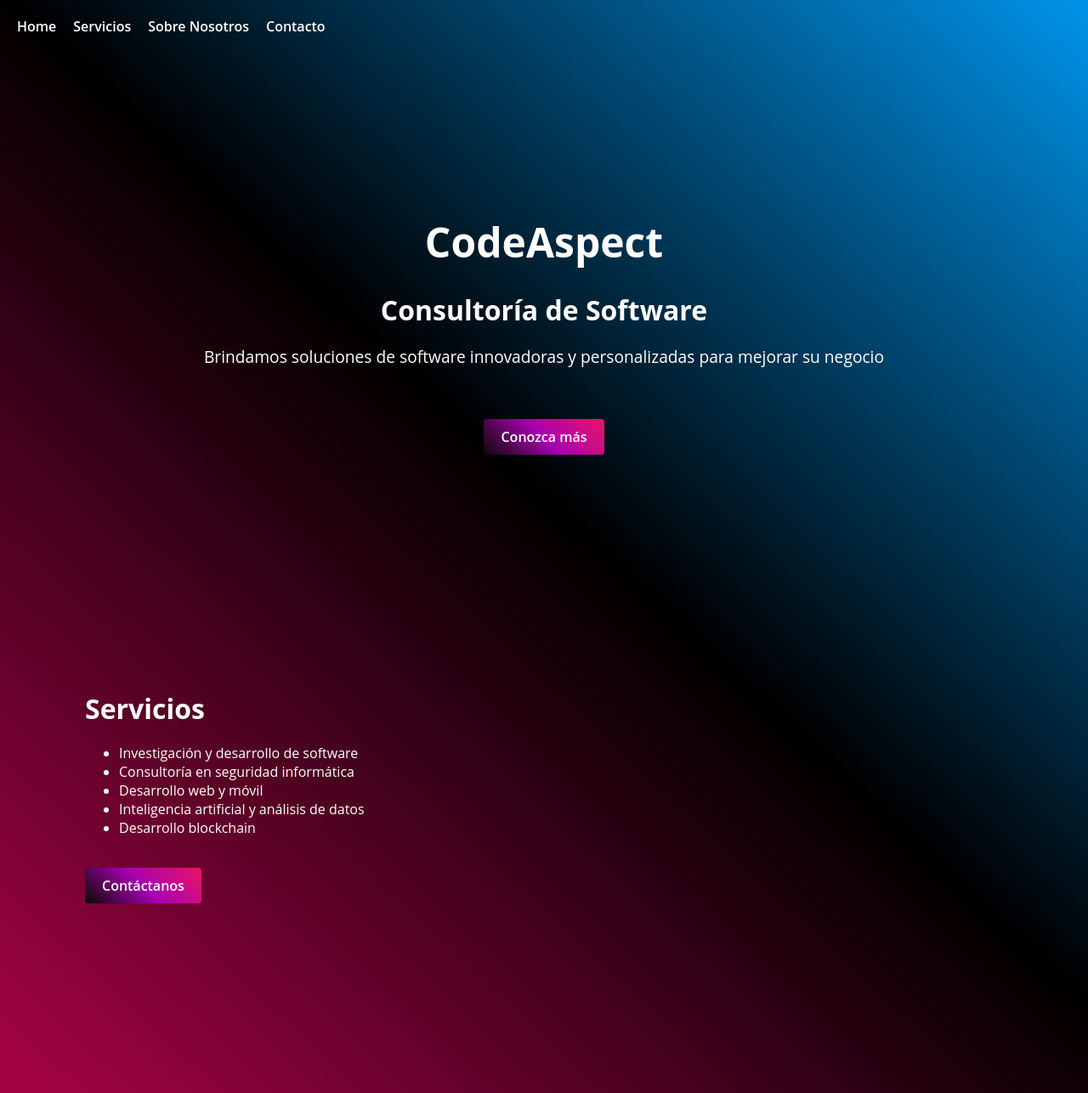
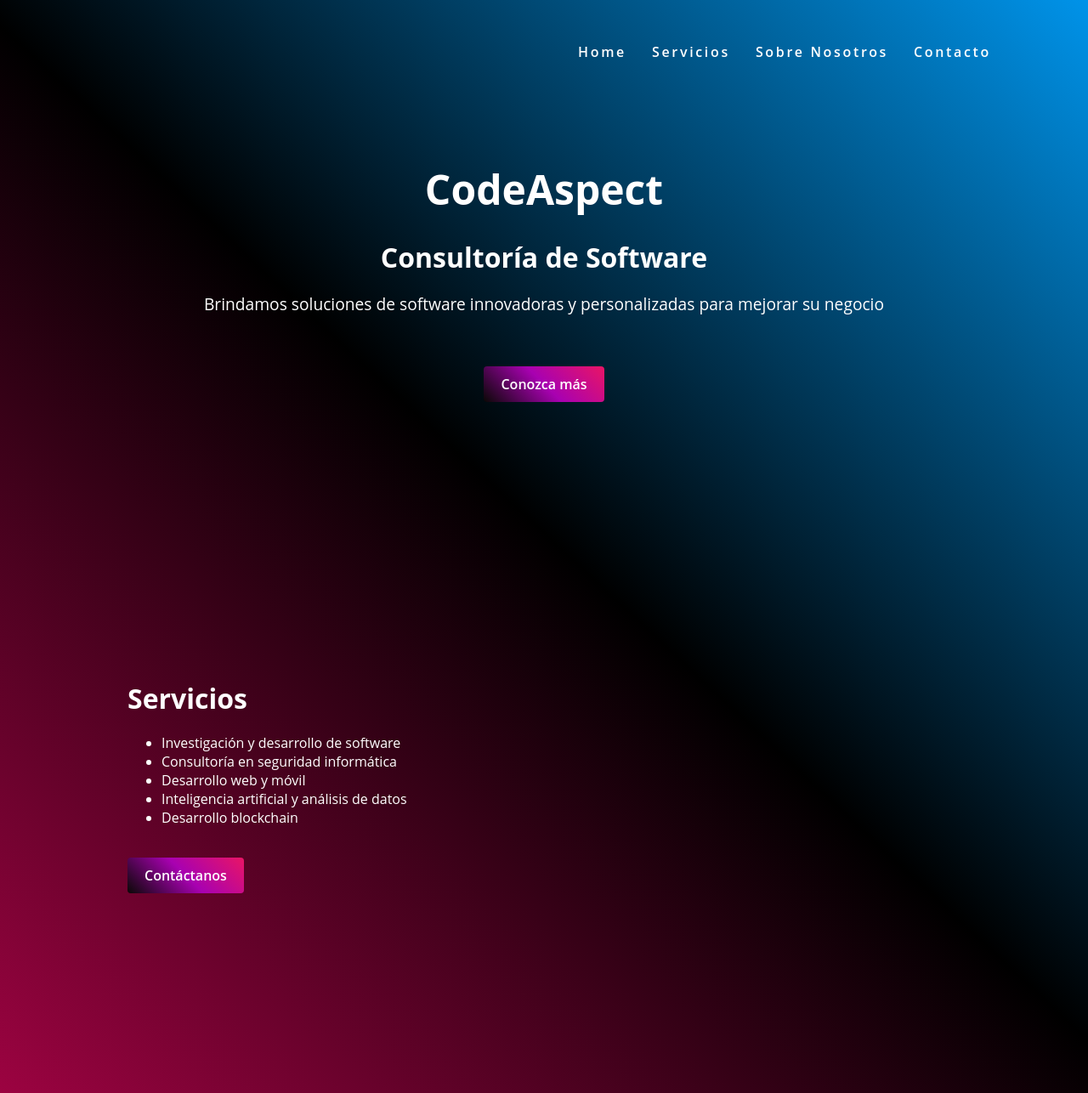
Before and after one commit to guestengineer/Mockup-website-codeaspect-by-chatgpt, a plain HTML site: page index.html in a window 1280 px wide. Shown: the top 1286 px of the page at 85% size. Drawn offline with Linux system fonts and the light colour scheme.

Commit message:
New chages

```diff
--- a/styles.css
+++ b/styles.css
@@ -16,8 +16,11 @@ body {
     background-image: linear-gradient(43deg, #bd0b5a 0%, #a10343 30%, #000000 66%, #0093e9 100%);*/
     padding: 20px;
     display: flex;
-    justify-content: space-between; /* To align the navigation links to the right */
-  }
+    float: right;
+    justify-content: space-between !important; /* To align the navigation links to the right */
+    margin-top: 30px; /* MArgen desde el techo hacia abajo de la navbar*/
+    margin-right: 5%; /* Margen desde la pared derecha de los items de la navbar */
+    }
 
   header nav {
     display: flex;
@@ -26,8 +29,14 @@ body {
   header nav a {
     color: #fff;
     text-decoration: none;
-    margin-right: 20px;
+    margin-right: 30px; /* Separacion entre items*/
     font-weight: 600; /* Similar to the font weight of Vercel's navigation links */
+    letter-spacing: 2pt; /* para separar entre letras */
+    /*word-spacing: 9pt;   /* separacion entre palabras */
+    /*line-height: 16pt;   /* separacion entre lineas */
+    /* text-indent: 28pt;   /* para sangrias */
+
+
   }
 
   /* Estilos de la sección Home */
@@ -57,7 +66,7 @@ body {
 
   /* Estilos de las otras secciones */
   section {
-    padding: 100px;
+    padding: 150px;
   }
 
   section h2 {
```
